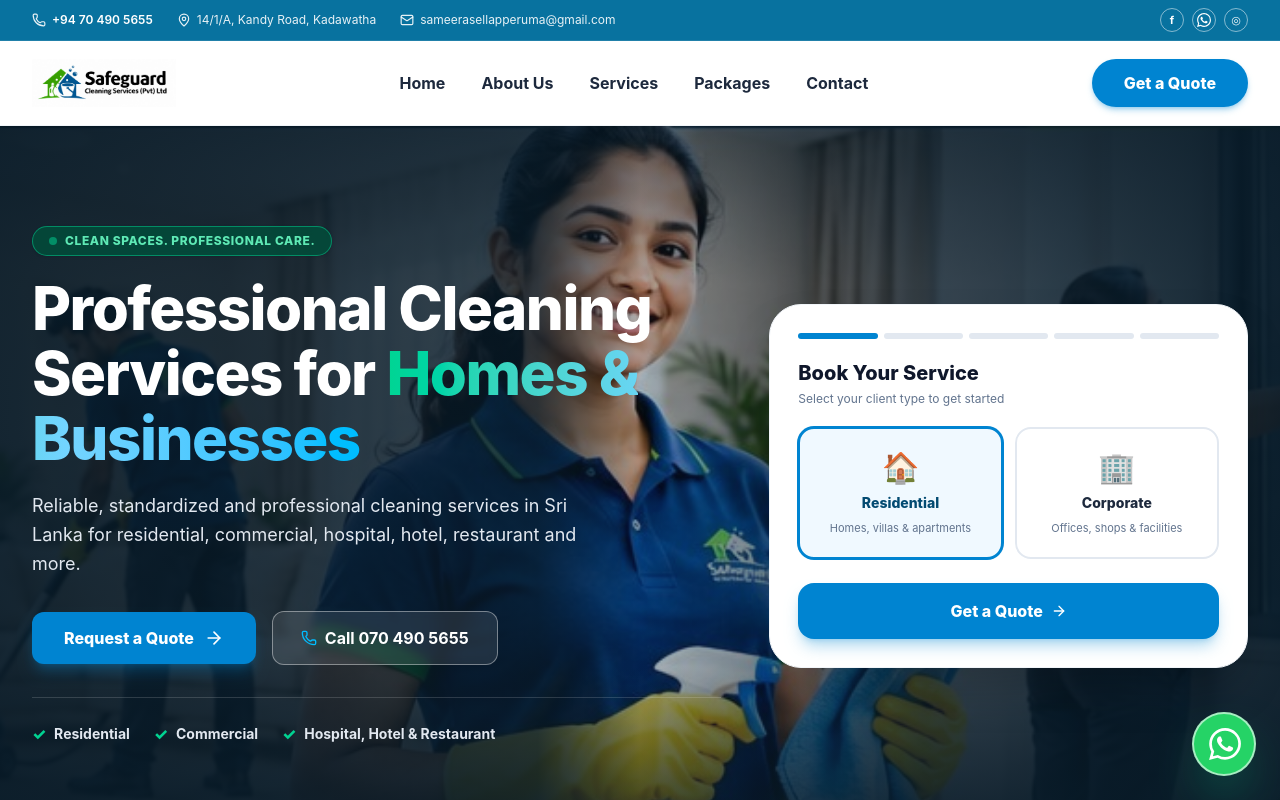
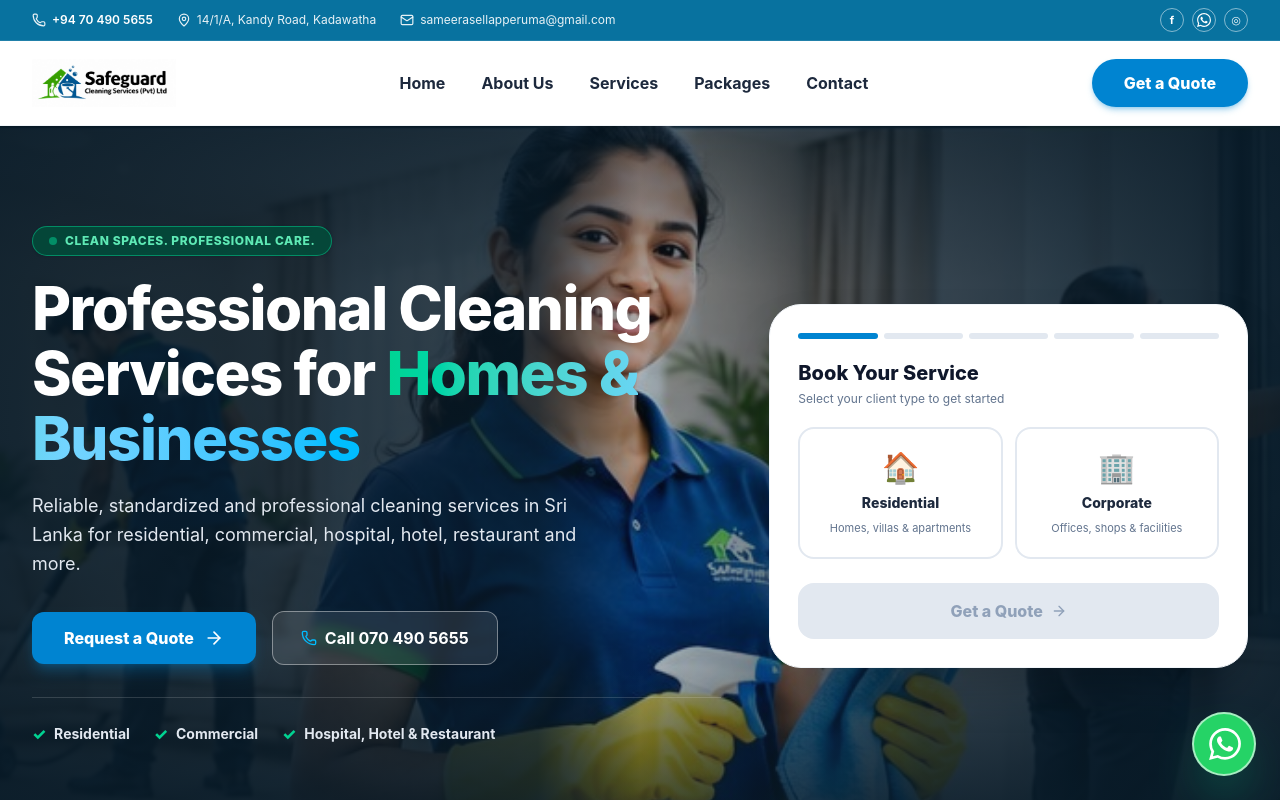
Before and after one commit to ChaminduYasintha/safegurd, a React (Vite) app: page / in a window 1280 px wide. Shown: the top 800 px of the page. Built offline with nearby package versions, Linux system fonts and the light colour scheme.

Commit message:
Start category selection unselected and require user choice before Get a Quote

```diff
--- a/src/components/Hero.jsx
+++ b/src/components/Hero.jsx
@@ -189,7 +189,7 @@ const FORMS = {
 
 export default function Hero() {
   const [step, setStep]             = useState('category')   // category | location | subservice | form | done
-  const [category, setCategory]     = useState('residential')
+  const [category, setCategory]     = useState(null)
   const [district, setDistrict]     = useState('')
   const [subService, setSubService] = useState(null)
   const [formData, setFormData]     = useState({})
@@ -246,7 +246,7 @@ export default function Hero() {
 
   const reset = () => {
     setStep('category')
-    setCategory('residential')
+    setCategory(null)
     setDistrict('')
     setSubService(null)
     setFormData({})
@@ -369,7 +369,8 @@ export default function Hero() {
                   <button
                     type="button"
                     onClick={confirmCategory}
-                    className="w-full py-4 px-4 bg-sky-600 hover:bg-sky-500 text-white font-extrabold rounded-2xl shadow-lg shadow-sky-600/30 hover:shadow-sky-500/50 transition-all flex items-center justify-center gap-2 cursor-pointer hover:-translate-y-0.5 active:translate-y-0"
+                    disabled={!category}
+                    className="w-full py-4 px-4 bg-sky-600 hover:bg-sky-500 disabled:bg-slate-200 disabled:text-slate-400 disabled:shadow-none disabled:hover:translate-y-0 disabled:cursor-not-allowed text-white font-extrabold rounded-2xl shadow-lg shadow-sky-600/30 hover:shadow-sky-500/50 transition-all flex items-center justify-center gap-2 cursor-pointer hover:-translate-y-0.5 active:translate-y-0"
                   >
                     <span>Get a Quote</span>
                     <ArrowRight className="w-4 h-4" />
```
